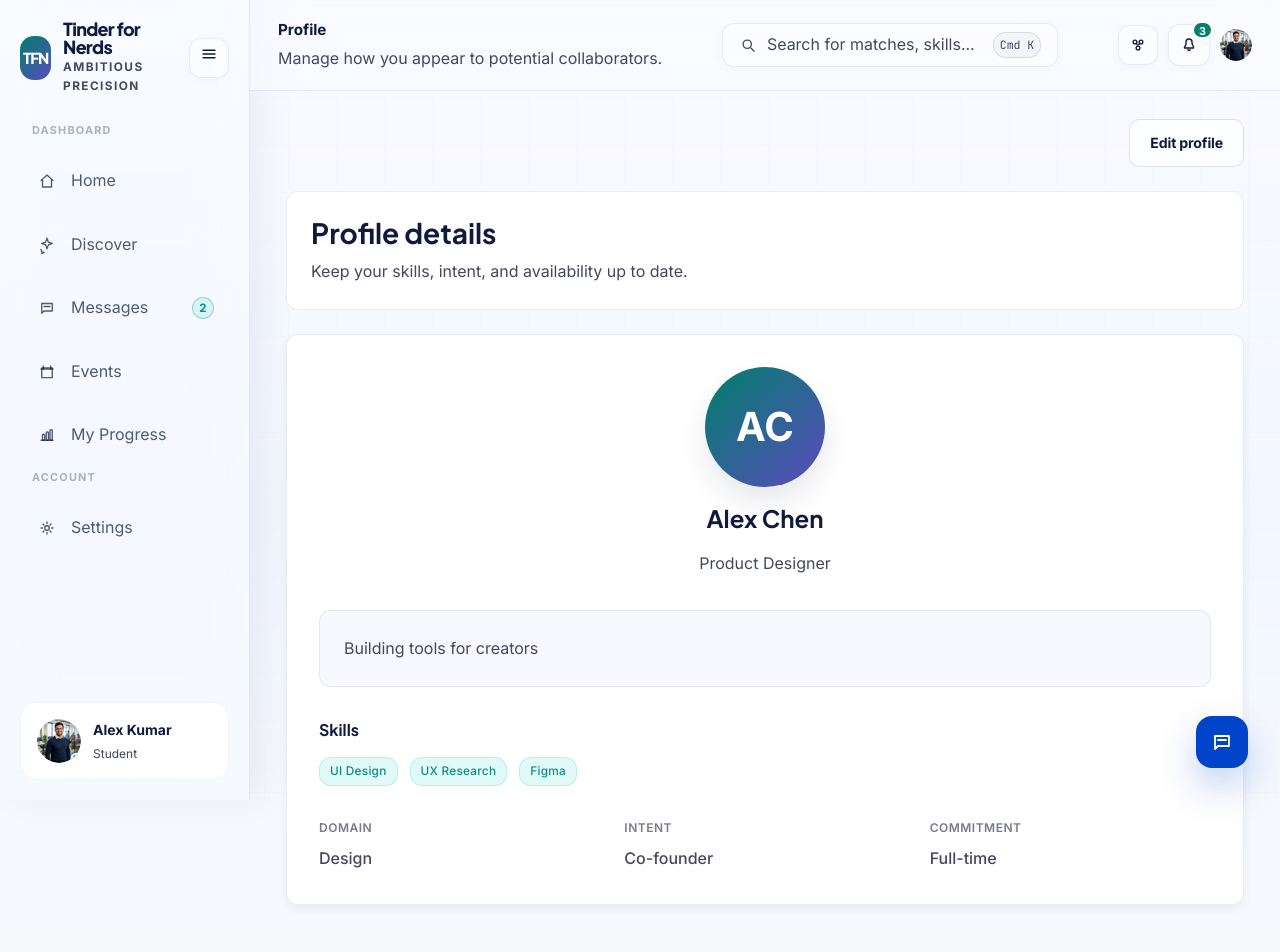
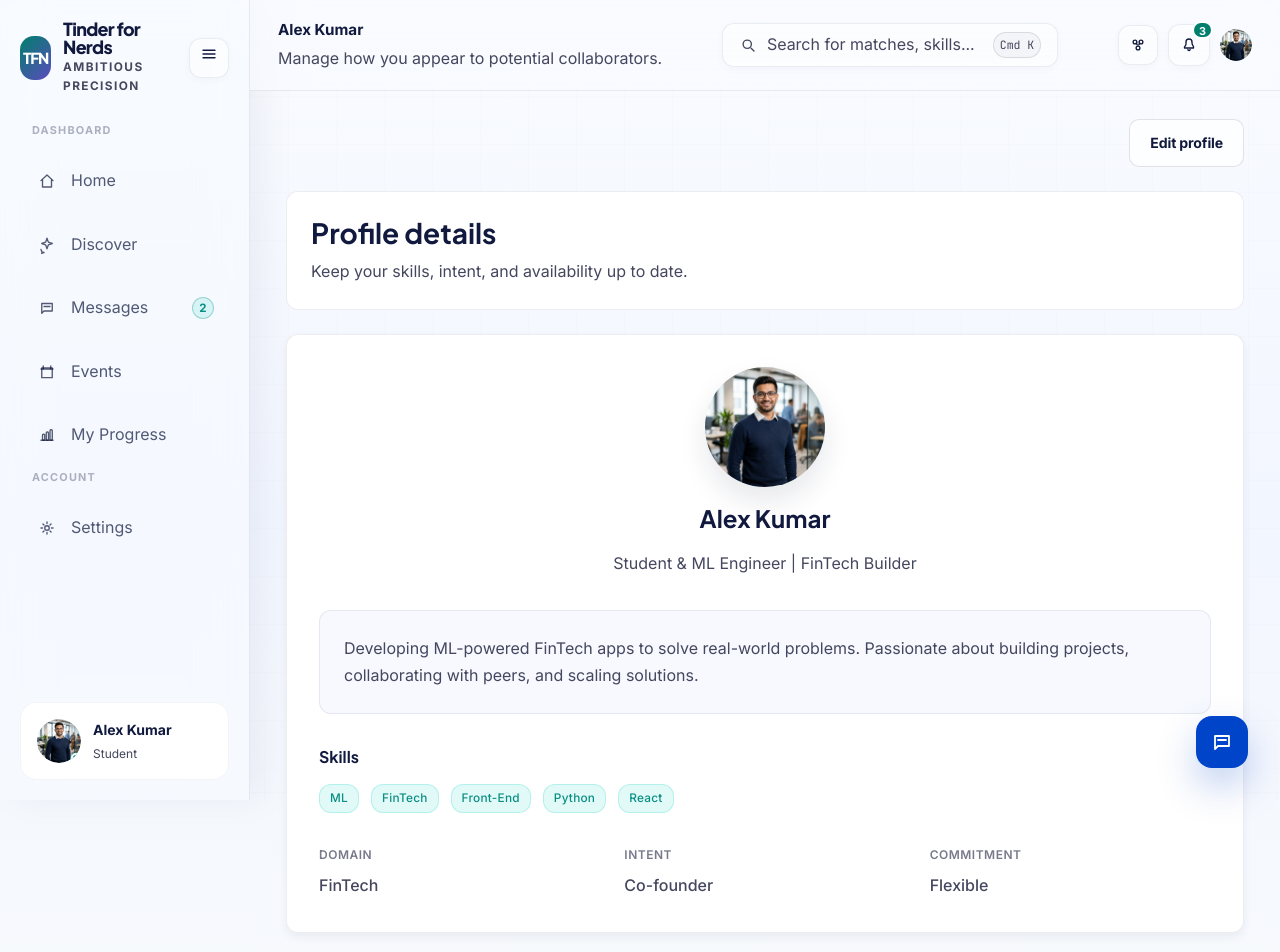
Before and after one commit to Tinder-for-Nerd/Frontend-TFN, a React (Vite) app: page /dashboard/profile in a window 1280 px wide. Shown: the top 952 px of the page. Built offline with nearby package versions, Linux system fonts and the light colour scheme; sample sign-in values are in the browser's storage.

Commit message:
Load correct profile by username

```diff
--- a/src/components/common/MiniProfileCard.jsx
+++ b/src/components/common/MiniProfileCard.jsx
@@ -58,7 +58,7 @@ export function MiniProfileCard({
         <div style={{ position: 'relative', flexShrink: 0 }}>
           <Avatar
             name={profile.name}
-            src={profile.avatar_url}
+            src={profile.src || profile.avatar_url}
             initials={profile.avatar}
             tone={profile.tone}
             size="lg"
--- a/src/modules/dashboard/pages/ProfilePage.jsx
+++ b/src/modules/dashboard/pages/ProfilePage.jsx
@@ -1,25 +1,36 @@
-import { useState } from 'react';
+import { useEffect, useMemo, useState } from 'react';
+import { useParams } from 'react-router-dom';
 import { AppShell } from '../../../components/layout';
 import { Button, Badge } from '../../../components/ui';
+import { profiles as allProfiles } from '../../../data/mockData';
 import '../../../styles/profile.css';
 
 export function ProfilePage() {
+  const { username = 'me' } = useParams();
   const [isEditing, setIsEditing] = useState(false);
-  const [profile, setProfile] = useState({
-    name: 'Alex Chen',
-    role: 'Product Designer',
-    bio: 'Building tools for creators',
-    skills: ['UI Design', 'UX Research', 'Figma'],
-    domain: 'Design',
-    intent: 'Co-founder',
-    commitment: 'Full-time',
-  });
+
+  const initialProfile = useMemo(() => {
+    const candidates = Object.values(allProfiles ?? {});
+    const found = candidates.find((p) => p?.username === username);
+    return found ?? allProfiles?.me ?? candidates[0] ?? null;
+  }, [username]);
+
+  const [profile, setProfile] = useState(() => initialProfile);
+
+  // Keep UI in sync when switching between /profile/:username routes.
+  useEffect(() => {
+    setProfile(initialProfile);
+    setIsEditing(false);
+  }, [initialProfile]);
+
+  const isMe = (profile?.username ?? 'me') === 'me';
 
   const profileActions = (
     <Button
       variant="secondary"
       size="sm"
       onClick={() => setIsEditing(!isEditing)}
+      disabled={!isMe}
     >
       {isEditing ? 'Save changes' : 'Edit profile'}
     </Button>
@@ -28,41 +39,54 @@ export function ProfilePage() {
   return (
     <AppShell
       variant="student"
-      title="Profile"
-      subtitle="Manage how you appear to potential collaborators."
-      actions={profileActions}
+      title={profile?.name ?? 'Profile'}
+      subtitle={isMe ? 'Manage how you appear to potential collaborators.' : 'Profile details'}
+      actions={isMe ? profileActions : null}
     >
       <div className="pm-profile-page">
         <header className="pm-profile-header">
           <div>
             <h1 className="pm-profile-header__title">Profile details</h1>
-            <p>Keep your skills, intent, and availability up to date.</p>
+            <p>{isMe ? 'Keep your skills, intent, and availability up to date.' : 'Connect and collaborate.'}</p>
           </div>
         </header>
 
         <div className="pm-profile-card">
           <div className="pm-profile-avatar-section">
-            <div className="pm-profile-avatar">AC</div>
+            <div
+              className="pm-profile-avatar"
+              style={
+                profile?.src
+                  ? {
+                      backgroundImage: `url(${profile.src})`,
+                      backgroundSize: 'cover',
+                      backgroundPosition: 'center',
+                    }
+                  : undefined
+              }
+            >
+              {!profile?.src ? (profile?.avatar ?? 'ME') : null}
+            </div>
             <h2 className="pm-profile-name">{profile.name}</h2>
-            <p className="pm-profile-role">{profile.role}</p>
+            <p className="pm-profile-role">{profile.title || profile.role}</p>
           </div>
 
           <div className="pm-profile-bio">
             {isEditing ? (
               <textarea
-                value={profile.bio}
+                value={profile.bio ?? ''}
                 onChange={(e) => setProfile({ ...profile, bio: e.target.value })}
                 className="pm-profile-bio__textarea"
               />
             ) : (
-              <p>{profile.bio}</p>
+              <p>{profile.bio ?? 'No bio yet.'}</p>
             )}
           </div>
 
           <div className="pm-profile-section">
             <h3 className="pm-profile-section__title">Skills</h3>
             <div className="pm-profile-tags">
-              {profile.skills.map((skill) => (
+              {(profile.skills ?? []).map((skill) => (
                 <Badge key={skill} tone="teal">
                   {skill}
                 </Badge>
@@ -73,15 +97,15 @@ export function ProfilePage() {
           <div className="pm-profile-grid">
             <div className="pm-profile-field">
               <label>Domain</label>
-              <p>{profile.domain}</p>
+              <p>{profile.domain ?? '-'}</p>
             </div>
             <div className="pm-profile-field">
               <label>Intent</label>
-              <p>{profile.intent}</p>
+              <p>{profile.intent ?? '-'}</p>
             </div>
             <div className="pm-profile-field">
               <label>Commitment</label>
-              <p>{profile.commitment}</p>
+              <p>{profile.commitment ?? '-'}</p>
             </div>
           </div>
         </div>
```
